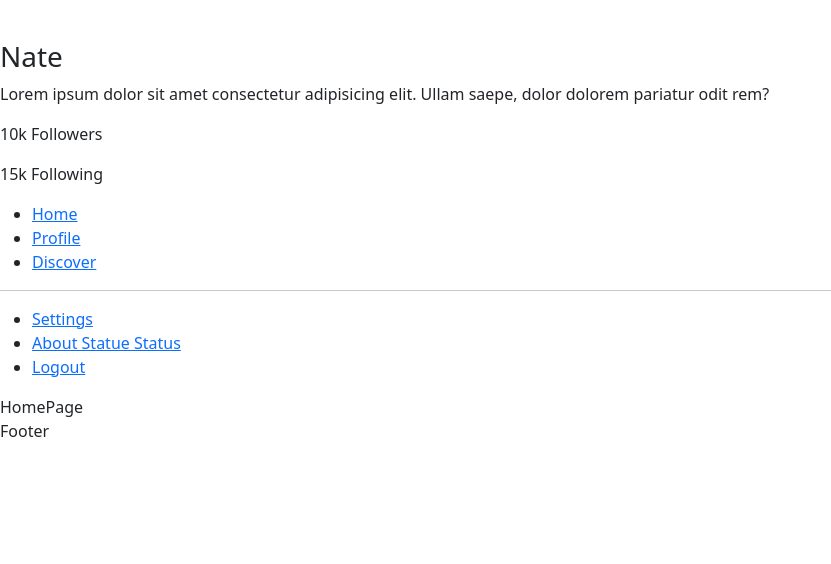
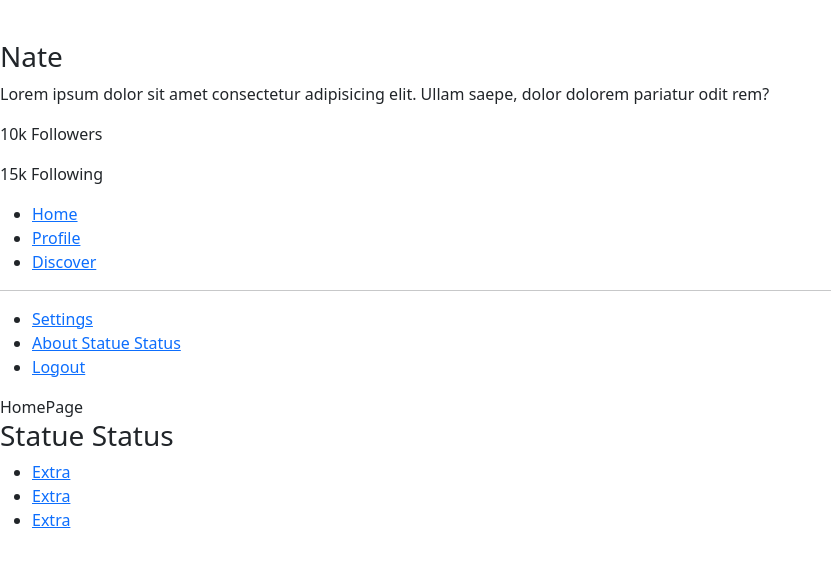
Before and after one commit to TDG-Org/Statue-Status, a React (Create React App) app in the folder client/: page / in a window 1280 px wide. Shown: the top 564 px of the page, without its empty margins (0-831 px from the left). Built offline with nearby package versions, Linux system fonts and the light colour scheme.

Commit message:
update footer section

```diff
--- a/client/src/components/Footer.jsx
+++ b/client/src/components/Footer.jsx
@@ -2,7 +2,27 @@ import React from "react";
 
 const Footer = () => {
   return (
-    <div>Footer</div>
+    <footer>
+
+      {/* Logo  */}
+      <div className="logo">
+        <h3>Statue Status</h3>
+      </div>
+
+      {/* Links  */}
+      <ul className="footer-links">
+        <li>
+          <a href="#">Extra</a>
+        </li>
+        <li>
+          <a href="#">Extra</a>
+        </li>
+        <li>
+          <a href="#">Extra</a>
+        </li>
+      </ul>
+
+    </footer>
   );
 };
 
```
